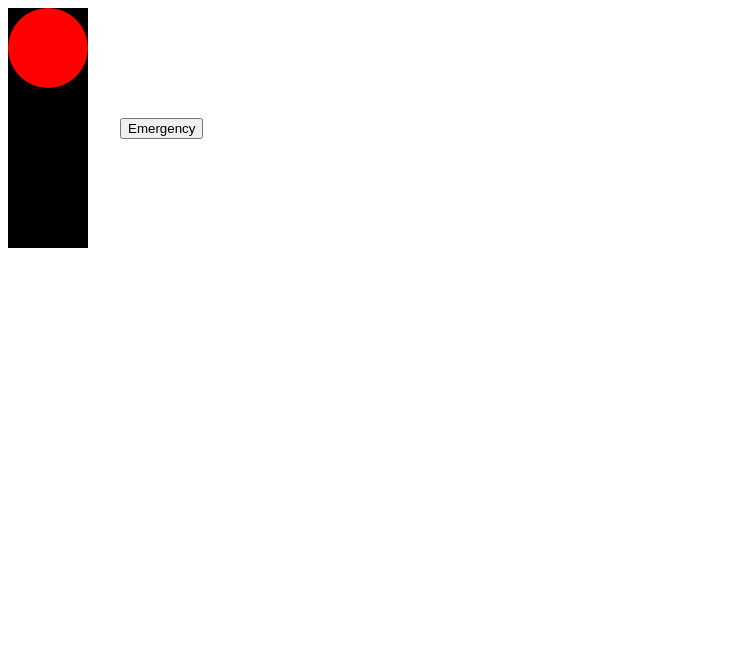
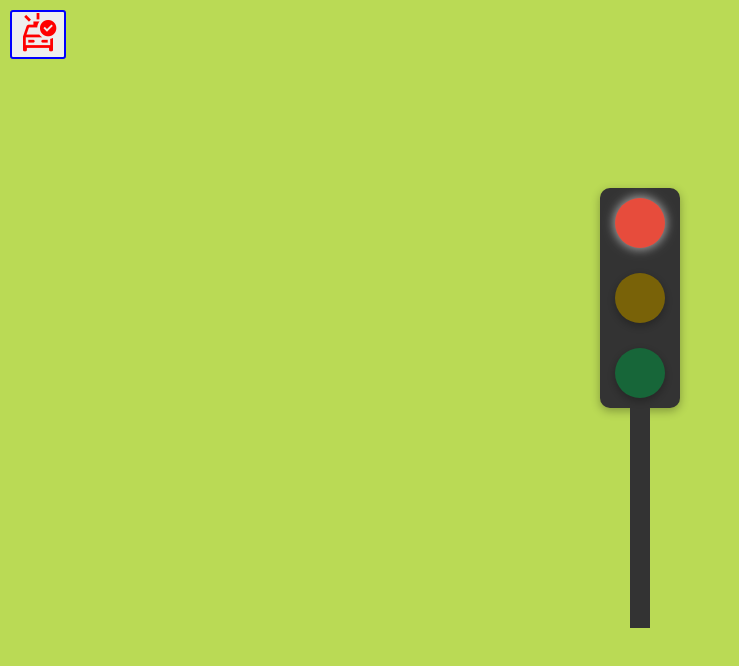
Before and after one commit to Baxshopnl/traffic-light-challenge, a website built with webpack: page public/index.html in a window 1280 px wide. Shown: the whole page, without its empty margins (0-739 px from the left). Built offline with nearby package versions, Linux system fonts and the light colour scheme.

Commit message:
Style traffic light and emergency button

```diff
--- a/public/index.html
+++ b/public/index.html
@@ -6,15 +6,21 @@
   <meta name="viewport" content="width=device-width, initial-scale=1.0">
   <title>Traffic Light Challenge</title>
   <link rel="stylesheet" href="style.css">
+  <link rel="stylesheet" href="https://fonts.googleapis.com/css2?family=Material+Symbols+Outlined:opsz,wght,FILL,GRAD@48,400,0,0" />
 </head>
 <body>
-  <div class="traffic-light-container">
-    <div class="traffic-light">
+  <button id="emergencyButton">
+    <span class="material-symbols-outlined">
+      ambulance
+    </span>
+  </button>
+  <div class="traffic-light">
+    <div class="box">
       <div class="light red"></div>
       <div class="light yellow"></div>
       <div class="light green"></div>
     </div>
-    <button id="emergencyButton">Emergency</button>
+    <div class="pole"></div>
   </div>
 
   <script type="module" src="bundle.js"></script>
--- a/public/style.css
+++ b/public/style.css
@@ -1,34 +1,79 @@
-.traffic-light-container {
+body {
+  height: 100vh;
   display: flex;
   align-items: center;
+  justify-content: center;
+  background-color: #BADA55;
+}
+
+button {
+  position: absolute;
+  top: 10px;
+  left: 10px;
+  background-color: #eee;
+  border: 2px solid blue;
+  border-radius: 3px;
+}
+
+.material-symbols-outlined {
+  font-size: 40px !important;
+  animation: ambulance 1s infinite ease-in-out;
+}
+
+@keyframes ambulance {
+  0%, 49% {
+    color: blue;
+  }
+  50%, 100% {
+    color: red;
+  }
 }
 
 .traffic-light {
   display: flex;
+  justify-content: center;
+  align-items: center;
+  flex-direction: column;
+}
+
+.box {
+  display: flex;
   flex-direction: column;
   justify-content: space-between;
-  height: 15em;
-  margin-right: 2em;
-  background-color: black;
+  align-items: center;
+  width: 80px;
+  height: 220px;
+  background-color: #333;
+  border-radius: 10px;
+  box-shadow: 0px 3px 10px rgba(0, 0, 0, 0.3);
 }
 
 .light {
+  width: 50px;
+  height: 50px;
   border-radius: 50%;
-  width: 5em;
-  height: 5em;
-  opacity: 0;
+  margin: 10px;
+  box-shadow: 0px 3px 10px rgba(0, 0, 0, 0.3);
+  filter: brightness(50%);
+  transition: filter 0.4s ease-out;
 }
 
 .red {
-  background-color: red;
+  background-color: #e74c3c;
 }
 
 .yellow {
-  background-color: yellow;
+  background-color: #f1c40f;
 }
 
 .green {
-  background-color: green;
+  background-color: #2ecc71;
+}
+
+.active {
+  filter: brightness(100%);
+  transition: filter 0.4s ease-in;
+  box-shadow: 0px 0px 10px 2px rgba(255, 255, 255, 0.5);
 }
 
 .blinking {
@@ -37,13 +82,16 @@
 
 @keyframes blink {
   from {
-    opacity: 1;
+    filter: brightness(50%);
   }
   to {
-    opacity: 0;
+    filter: brightness(100%);
+    box-shadow: 0px 0px 10px 2px rgba(255, 255, 255, 0.5);
   }
 }
 
-.active {
-  opacity: 1;
+.pole {
+  width: 20px;
+  height: 220px;
+  background-color: #333;
 }
```
